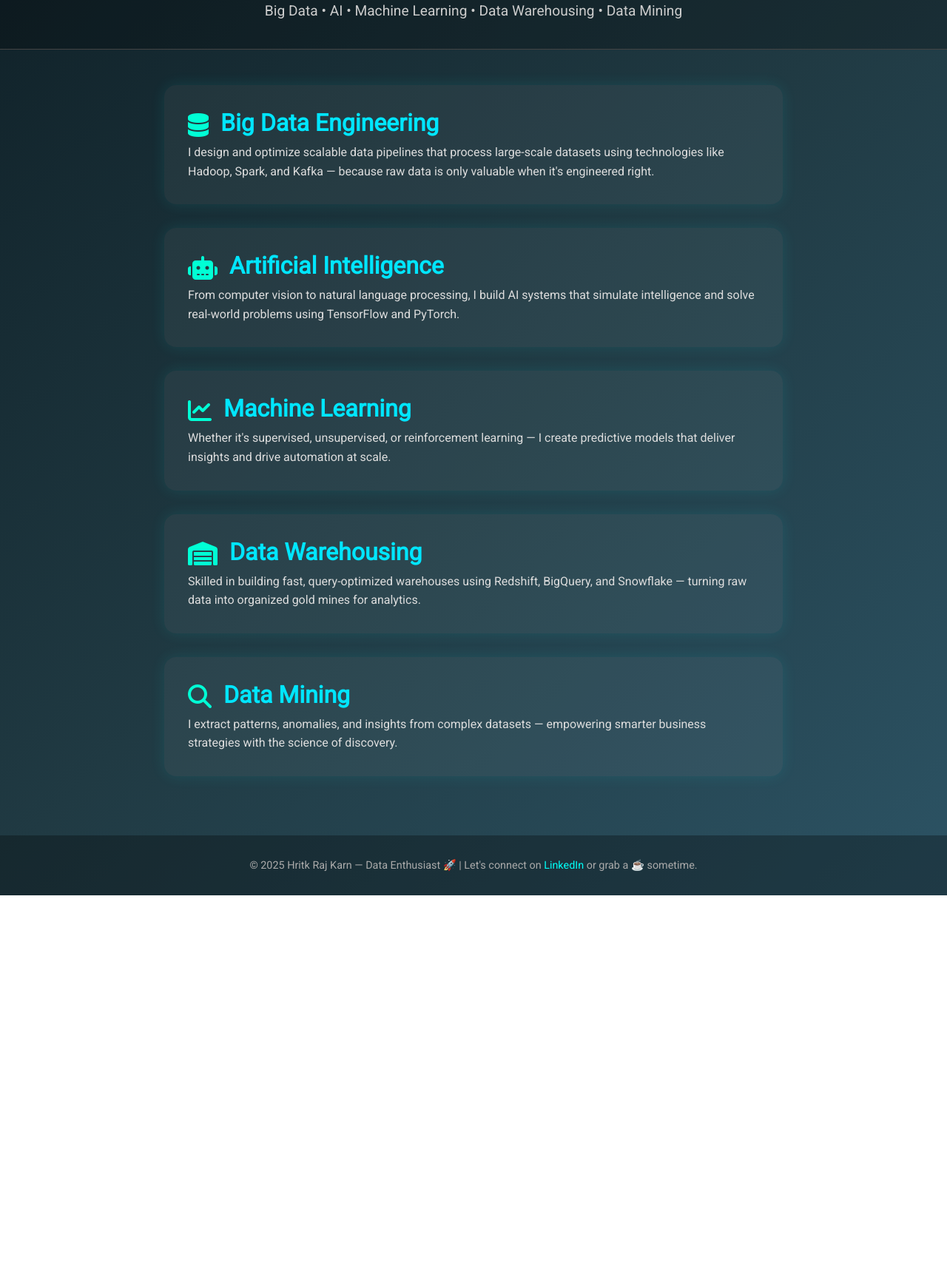
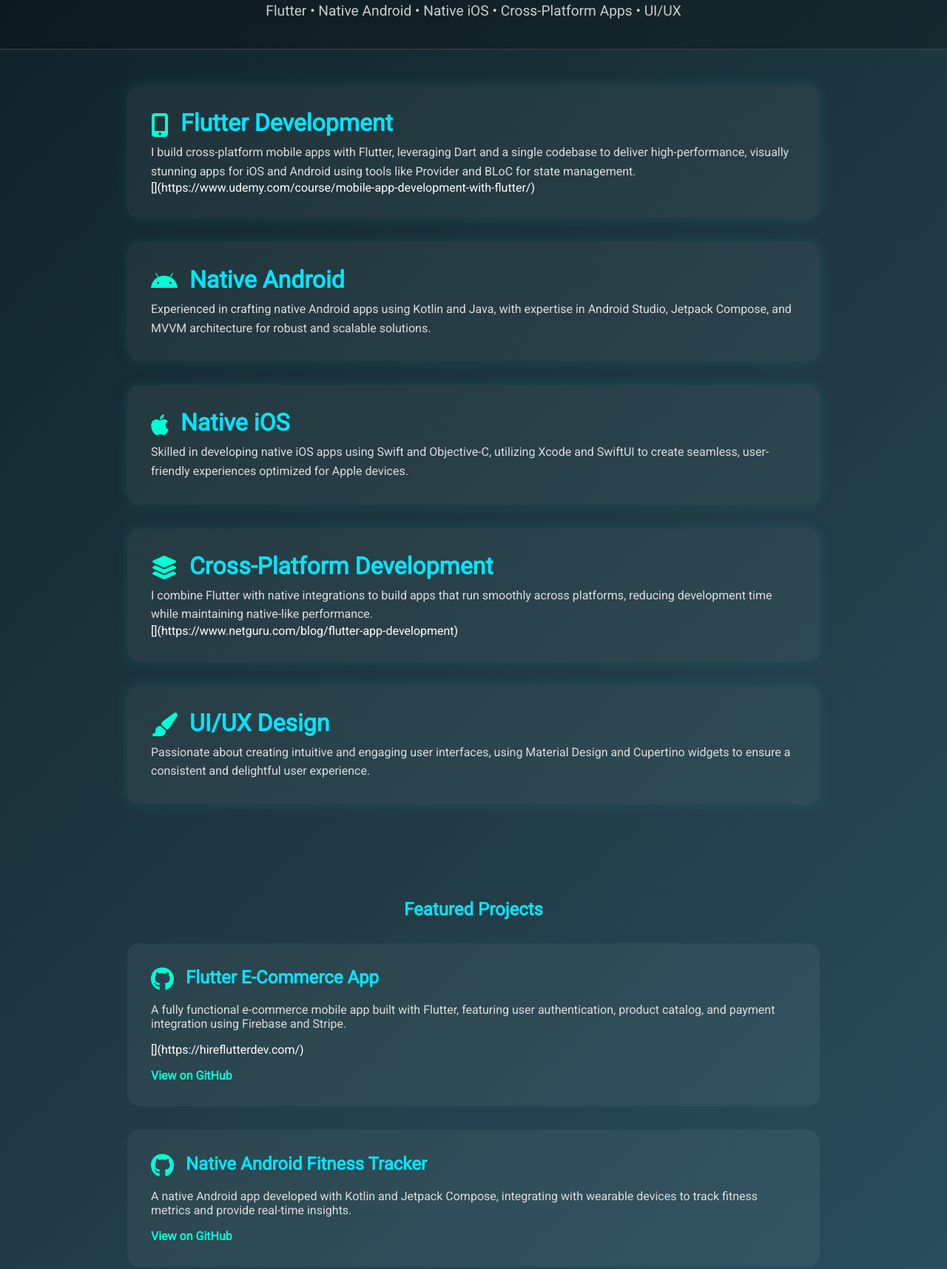
Before and after one commit to Hritik602/hritik602.github.io, a plain HTML site: page index.html in a window 1280 px wide. Shown: the part 145-1860 px from the top of the page at 74% size. Before the commit the page ends 1355 px from the top, so only its background shows below. Drawn offline with Linux system fonts and the light colour scheme.

Commit message:
fix: change content

```diff
--- a/index.html
+++ b/index.html
@@ -47,7 +47,7 @@
 
     section {
       padding: 3rem 2rem;
-      max-width: 900px;
+      max-width: 1000px;
       margin: auto;
     }
 
@@ -57,11 +57,12 @@
       padding: 2rem;
       margin-bottom: 2rem;
       box-shadow: 0 0 20px rgba(0, 255, 255, 0.1);
-      transition: transform 0.3s ease;
+      transition: transform 0.3s ease, box-shadow 0.3s ease;
     }
 
     .card:hover {
       transform: scale(1.03);
+      box-shadow: 0 0 30px rgba(0, 255, 255, 0.2);
     }
 
     .card h2 {
@@ -73,6 +74,35 @@
     .card p {
       color: #ddd;
       line-height: 1.6;
+    }
+
+    .project-card {
+      display: flex;
+      flex-direction: column;
+      gap: 1rem;
+      background-color: rgba(255, 255, 255, 0.05);
+      border-radius: 1rem;
+      padding: 2rem;
+      margin-bottom: 2rem;
+      transition: transform 0.3s ease;
+    }
+
+    .project-card:hover {
+      transform: scale(1.03);
+    }
+
+    .project-card h3 {
+      font-size: 1.5rem;
+      color: #00e6ff;
+    }
+
+    .project-card p {
+      color: #ddd;
+    }
+
+    .project-card a {
+      color: #00ffd5;
+      font-weight: bold;
     }
 
     .icon {
@@ -103,52 +133,89 @@
       0% { opacity: 0; transform: translateY(-20px); }
       100% { opacity: 1; transform: translateY(0); }
     }
+
+    @media (max-width: 768px) {
+      header h1 {
+        font-size: 2.5rem;
+      }
+
+      .card, .project-card {
+        padding: 1.5rem;
+      }
+
+      .icon {
+        font-size: 1.5rem;
+      }
+    }
   </style>
 </head>
 <body>
 
   <header>
     <h1>👨‍💻 Hritk Raj Karn</h1>
-    <p>24 y/o • Unmarried (but open to opportunities 😉)</p>
+    <p>24 y/o • Mobile Application Developer</p>
     <div class="about">
-      <p>Big Data • AI • Machine Learning • Data Warehousing • Data Mining</p>
+      <p>Flutter • Native Android • Native iOS • Cross-Platform Apps • UI/UX</p>
     </div>
   </header>
 
-  <section>
+  <section id="skills">
     <div class="card">
-      <h2><i class="fas fa-database icon"></i>Big Data Engineering</h2>
-      <p>I design and optimize scalable data pipelines that process large-scale datasets using technologies like Hadoop, Spark, and Kafka — because raw data is only valuable when it's engineered right.</p>
+      <h2><i class="fas fa-mobile-alt icon"></i>Flutter Development</h2>
+      <p>I build cross-platform mobile apps with Flutter, leveraging Dart and a single codebase to deliver high-performance, visually stunning apps for iOS and Android using tools like Provider and BLoC for state management.</p>[](https://www.udemy.com/course/mobile-app-development-with-flutter/)
     </div>
 
     <div class="card">
-      <h2><i class="fas fa-robot icon"></i>Artificial Intelligence</h2>
-      <p>From computer vision to natural language processing, I build AI systems that simulate intelligence and solve real-world problems using TensorFlow and PyTorch.</p>
+      <h2><i class="fab fa-android icon"></i>Native Android</h2>
+      <p>Experienced in crafting native Android apps using Kotlin and Java, with expertise in Android Studio, Jetpack Compose, and MVVM architecture for robust and scalable solutions.</p>
     </div>
 
     <div class="card">
-      <h2><i class="fas fa-chart-line icon"></i>Machine Learning</h2>
-      <p>Whether it's supervised, unsupervised, or reinforcement learning — I create predictive models that deliver insights and drive automation at scale.</p>
+      <h2><i class="fab fa-apple icon"></i>Native iOS</h2>
+      <p>Skilled in developing native iOS apps using Swift and Objective-C, utilizing Xcode and SwiftUI to create seamless, user-friendly experiences optimized for Apple devices.</p>
     </div>
 
     <div class="card">
-      <h2><i class="fas fa-warehouse icon"></i>Data Warehousing</h2>
-      <p>Skilled in building fast, query-optimized warehouses using Redshift, BigQuery, and Snowflake — turning raw data into organized gold mines for analytics.</p>
+      <h2><i class="fas fa-layer-group icon"></i>Cross-Platform Development</h2>
+      <p>I combine Flutter with native integrations to build apps that run smoothly across platforms, reducing development time while maintaining native-like performance.</p>[](https://www.netguru.com/blog/flutter-app-development)
     </div>
 
     <div class="card">
-      <h2><i class="fas fa-search icon"></i>Data Mining</h2>
-      <p>I extract patterns, anomalies, and insights from complex datasets — empowering smarter business strategies with the science of discovery.</p>
+      <h2><i class="fas fa-paint-brush icon"></i>UI/UX Design</h2>
+      <p>Passionate about creating intuitive and engaging user interfaces, using Material Design and Cupertino widgets to ensure a consistent and delightful user experience.</p>
     </div>
   </section>
 
+  <section id="projects">
+    <h2 style="text-align: center; color: #00e6ff; margin-bottom: 2rem;">Featured Projects</h2>
+    <div class="project-card">
+      <h3><i class="fab fa-github icon"></i>Flutter E-Commerce App</h3>
+      <p>A fully functional e-commerce mobile app built with Flutter, featuring user authentication, product catalog, and payment integration using Firebase and Stripe.</p>[](https://hireflutterdev.com/)
+      <p><a href="https://github.com/Hritik602/flutter-ecommerce-app" target="_blank">View on GitHub</a></p>
+    </div>
+    <div class="project-card">
+      <h3><i class="fab fa-github icon"></i>Native Android Fitness Tracker</h3>
+      <p>A native Android app developed with Kotlin and Jetpack Compose, integrating with wearable devices to track fitness metrics and provide real-time insights.</p>
+      <p><a href="https://github.com/Hritik602/android-fitness-tracker" target="_blank">View on GitHub</a></p>
+    </div>
+    <div class="project-card">
+      <h3><i class="fab fa-github icon"></i>Native iOS Task Manager</h3>
+      <p>A native iOS app built with SwiftUI, offering task management with iCloud sync, reminders, and a sleek, user-friendly interface optimized for iPhone and iPad.</p>
+      <p><a href="https://github.com/Hritik602/ios-task-manager" target="_blank">View on GitHub</a></p>
+    </div>
+    <p style="text-align: center; margin-top: 2rem;">
+      <a href="https://github.com/Hritik602/" target="_blank">Explore more projects on GitHub</a>
+    </p>
+  </section>
+
   <footer>
-    &copy; 2025 Hritk Raj Karn — Data Enthusiast 🚀 | Let's connect on
-    <a href="#">LinkedIn</a> or grab a ☕ sometime.
+    © 2025 Hritk Raj Karn — Mobile Dev Enthusiast 🚀 | Let's connect on
+    <a href="https://www.linkedin.com/in/hritk-raj-karn/" target="_blank">LinkedIn</a> or
+    <a href="https://github.com/Hritik602/" target="_blank">GitHub</a> | Grab a ☕ sometime.
   </footer>
 
   <script>
-    document.querySelectorAll('.card').forEach((card, i) => {
+    document.querySelectorAll('.card, .project-card').forEach((card, i) => {
       card.style.opacity = '0';
       card.style.transform = 'translateY(30px)';
       setTimeout(() => {
```
